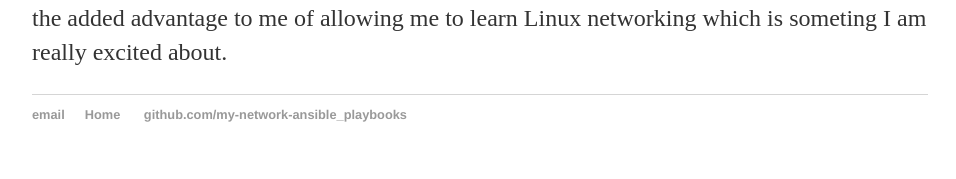
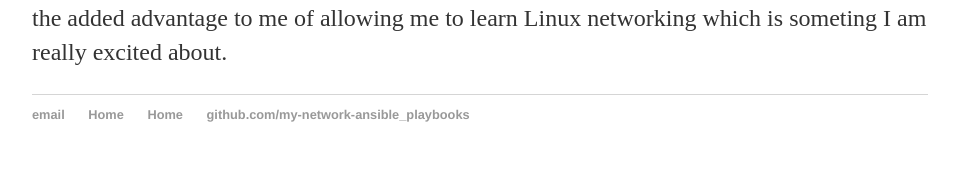
Before and after one commit to craigeowen/craigeowen.github.io, a Jekyll site: the page built from about/index.html, in a window 1280 px wide. Shown: the part 1450-1629 px from the top of the page, without its empty margins (160-1116 px from the left). Built offline with Jekyll 4.4.1, drawn with Linux system fonts in a browser that asks for light colours.

Commit message:
Update default.html

```diff
--- a/_layouts/default.html
+++ b/_layouts/default.html
@@ -22,7 +22,9 @@
 			</div><!-- /.container -->
 			<footer>
 	    		<ul>
-	        		<li><a href="mailto:my.network.automation@gmail.com">email</a></li><li><a href="/">Home</a></li>
+	        		<li><a href="mailto:my.network.automation@gmail.com">email</a></li>
+				<li><a href="/">Home</a></li>
+				<li><a href="/">Home</a></li>
 	        		<li><a href="https://github.com/craigeowen/my-network-ansible_playbooks">github.com/my-network-ansible_playbooks</a></li>
 				</ul>
 			</footer>
```
